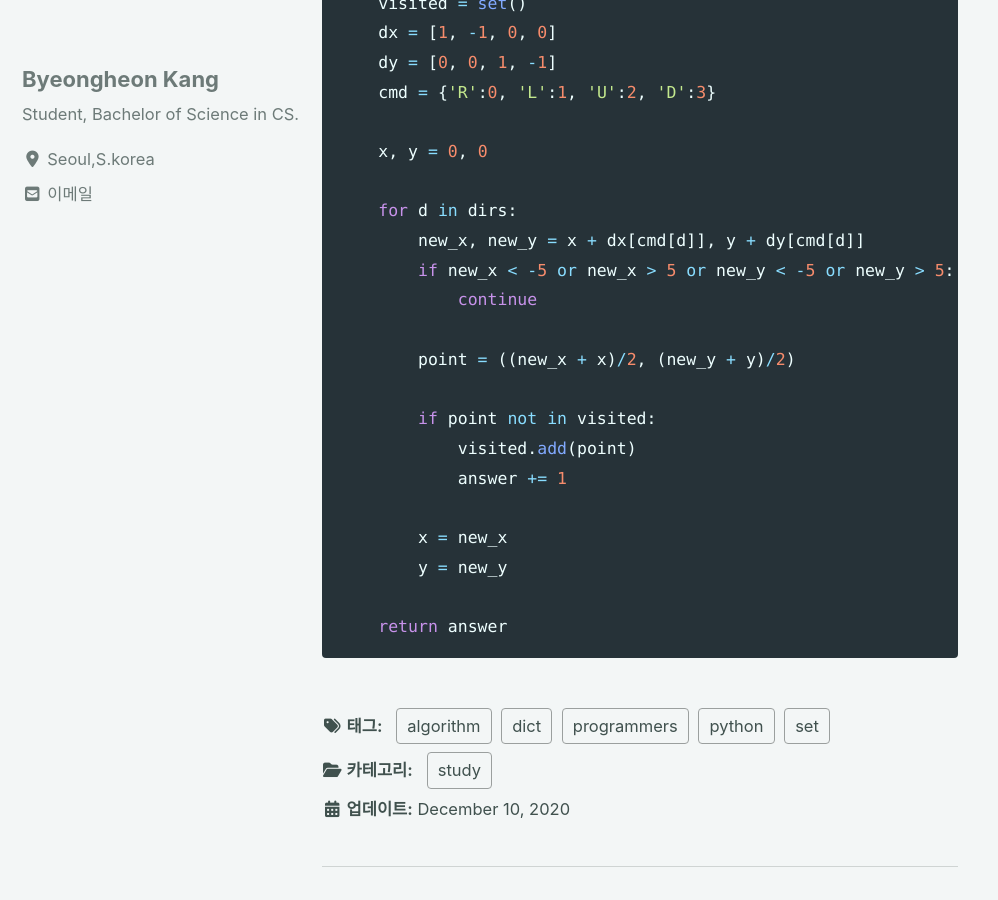
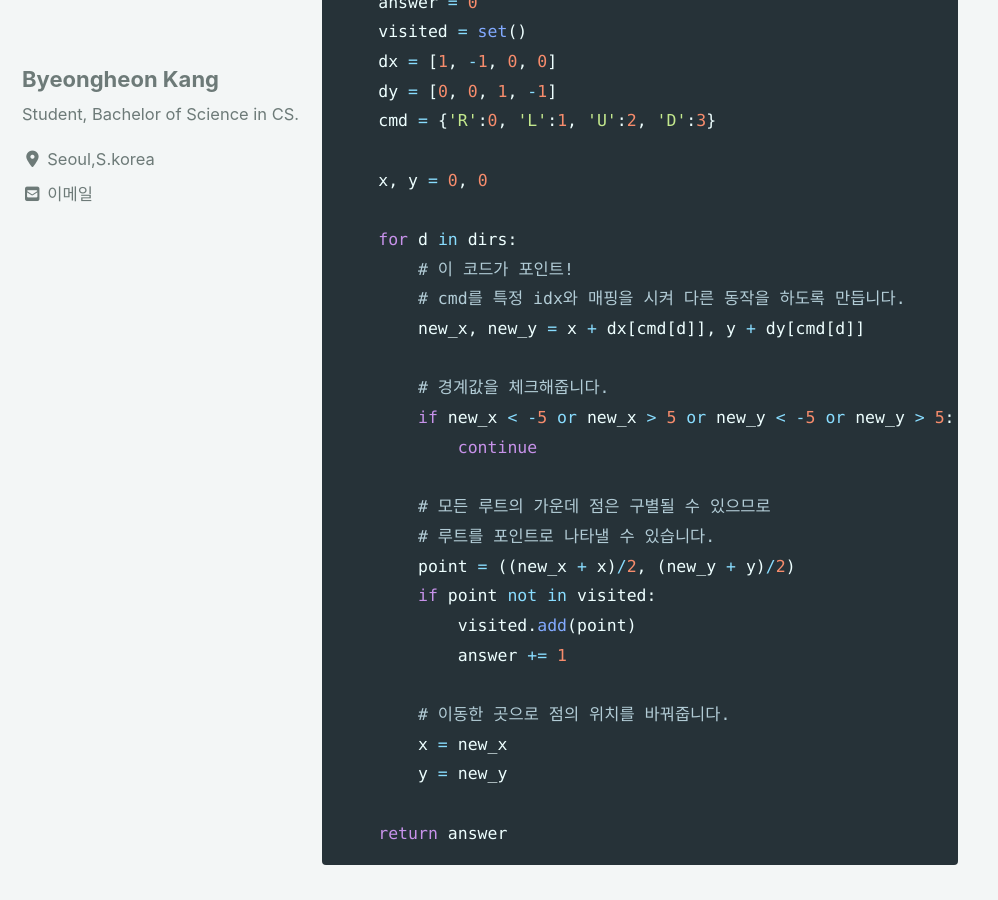
Before and after one commit to devtrail42/devtrail42.github.io, a Jekyll site: the page built from _posts/2020-12-10-3-visitLen.md, in a window 1280 px wide and 900 px high, scrolled down 1208 px. Shown: the whole window, without its empty margins (0-998 px from the left). Built offline with Jekyll 4.4.1, drawn with Linux system fonts in a browser that asks for light colours; cached includes are drawn as plain includes; nearby versions of some CDN libraries; comment, search, counter and statistics services are not loaded.

Commit message:
edit posts

```diff
--- a/_posts/2020-12-10-3-visitLen.md
+++ b/_posts/2020-12-10-3-visitLen.md
@@ -17,8 +17,8 @@ comments: true
 ## 문제
 
 여기서 직접 풀어보실 수 있습니다!
+
 <https://programmers.co.kr/learn/courses/30/lessons/49994>
-
 
 게임 캐릭터를 4가지 명령어를 통해 움직이면서
 처음으로 방문한 루트만 세주면 되는 문제입니다.
@@ -41,16 +41,22 @@ def solution(dirs):
     x, y = 0, 0
 
     for d in dirs:
+        # 이 코드가 포인트!
+        # cmd를 특정 idx와 매핑을 시켜 다른 동작을 하도록 만듭니다.
         new_x, new_y = x + dx[cmd[d]], y + dy[cmd[d]]
+
+        # 경계값을 체크해줍니다.
         if new_x < -5 or new_x > 5 or new_y < -5 or new_y > 5:
             continue
 
+        # 모든 루트의 가운데 점은 구별될 수 있으므로
+        # 루트를 포인트로 나타낼 수 있습니다.
         point = ((new_x + x)/2, (new_y + y)/2)
-
         if point not in visited:
             visited.add(point)
             answer += 1
 
+        # 이동한 곳으로 점의 위치를 바꿔줍니다.
         x = new_x
         y = new_y
 
```
Also changed, not shown: _posts/2020-12-10-2-provar.md (line endings or trailing spaces).
